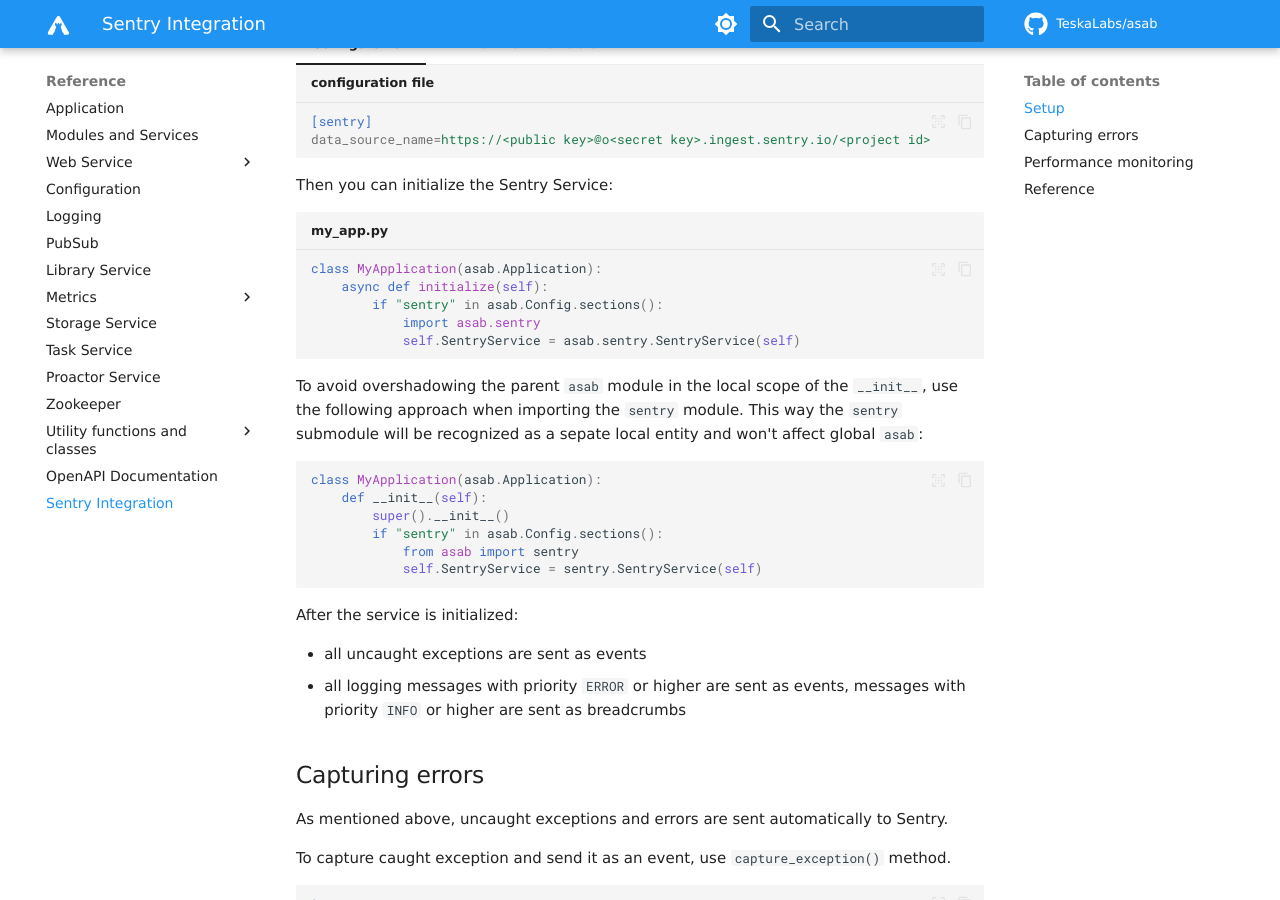
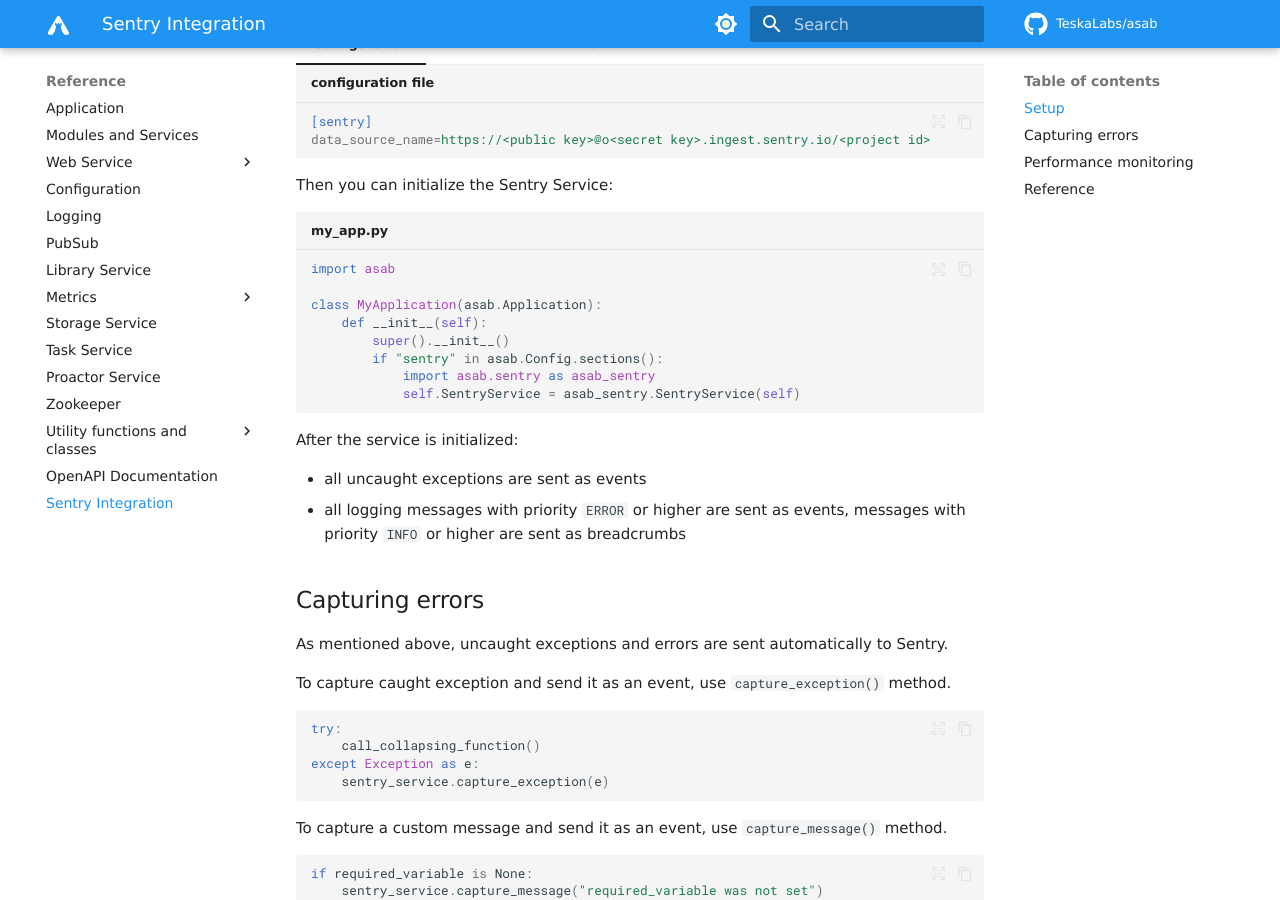
Before and after one commit to TeskaLabs/asab, an MkDocs documentation site: the page built from docs/reference/sentry.md, in a window 1280 px wide and 900 px high, scrolled down 889 px. Built offline with MkDocs 1.6.1 and Material for MkDocs 9.7.7, drawn with Linux system fonts in a browser that asks for light colours; some web fonts are replaced; comment, search, counter and statistics services are not loaded.

Commit message:
Possible working solution

````diff
--- a/docs/reference/sentry.md
+++ b/docs/reference/sentry.md
@@ -37,22 +37,14 @@
 Then you can initialize the Sentry Service:
 
 ```python title='my_app.py'
-class MyApplication(asab.Application):
-	async def initialize(self):
-		if "sentry" in asab.Config.sections():
-			import asab.sentry
-			self.SentryService = asab.sentry.SentryService(self)
-```
+import asab
 
-To avoid overshadowing the parent `asab` module in the local scope of the `__init__`, use the following approach when importing the `sentry` module. This way the `sentry` submodule will be recognized as a sepate local entity and won't affect global `asab`:
-
-```python
 class MyApplication(asab.Application):
 	def __init__(self):
 		super().__init__()
 		if "sentry" in asab.Config.sections():
-			from asab import sentry
-			self.SentryService = sentry.SentryService(self)
+			import asab.sentry as asab_sentry
+			self.SentryService = asab_sentry.SentryService(self)
 ```
 
 After the service is initialized:
````
